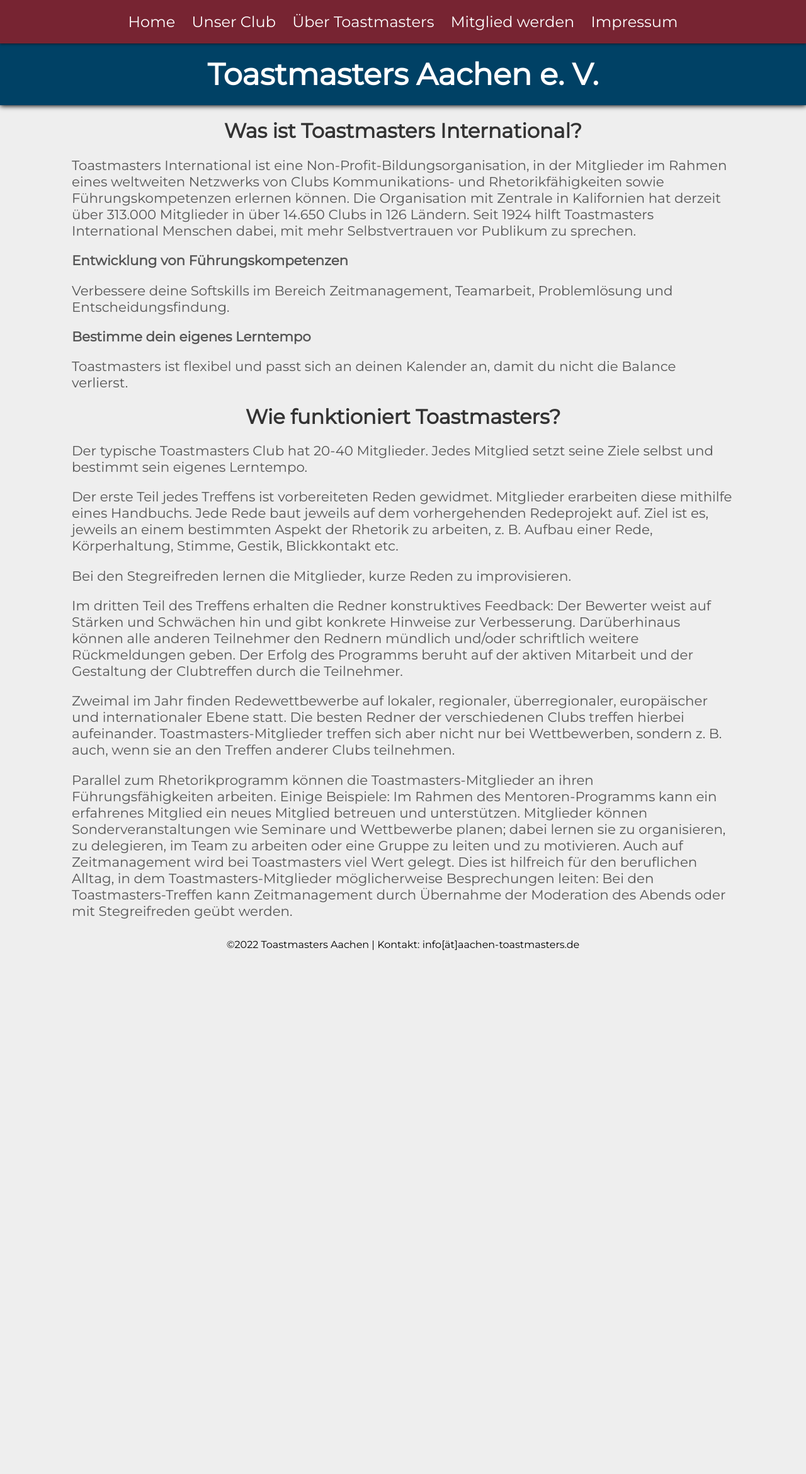
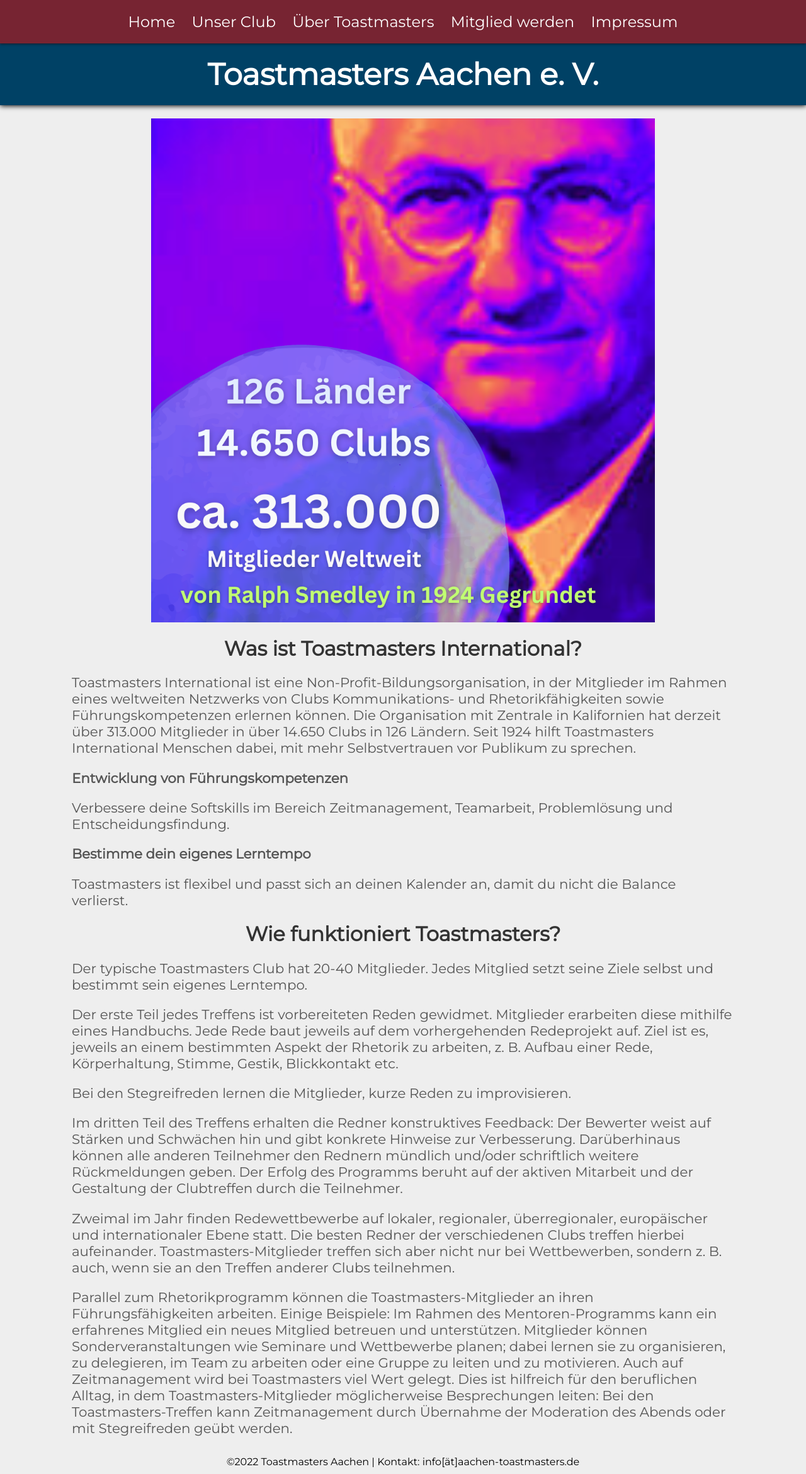
Before and after one commit to toastmasters-aachen/toastmasters-aachen.github.io, a Jekyll site: the page built from toastmasters.md, in a window 1280 px wide. Shown: the whole page at 63% size. Built offline with Jekyll 4.4.1, drawn with Linux system fonts in a browser that asks for light colours; before the commit the page ends 1519 px from its top, so only the background shows below that.

Commit message:
adding photo

```diff
--- a/toastmasters.md
+++ b/toastmasters.md
@@ -1,6 +1,7 @@
 ---
 layout: default
 ---
+#  <img src="/assets/images/TM_International_Numbers.png" width="800" style="display: block; margin-left: auto; margin-right: auto;">
 
 # Was ist Toastmasters International?
 
```
